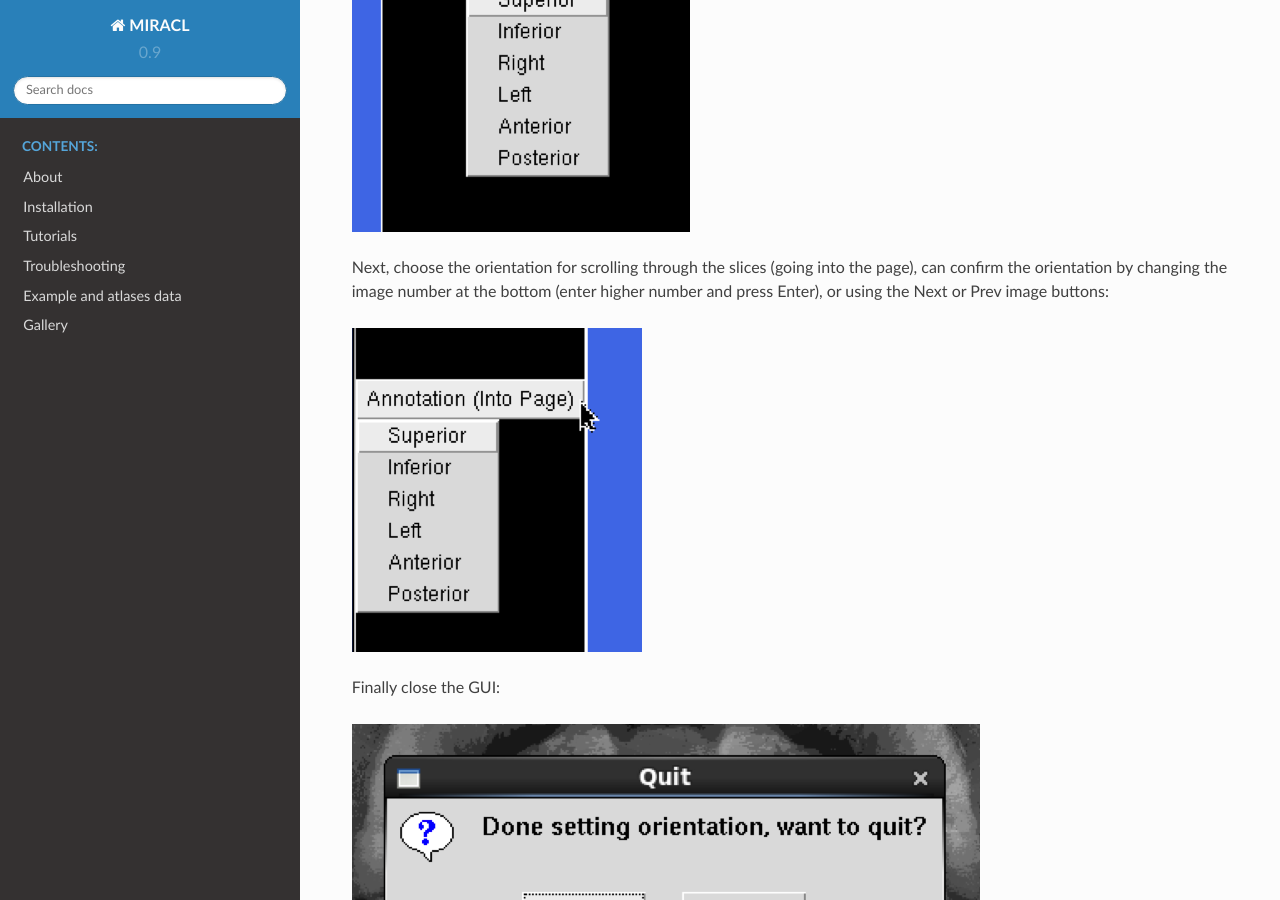
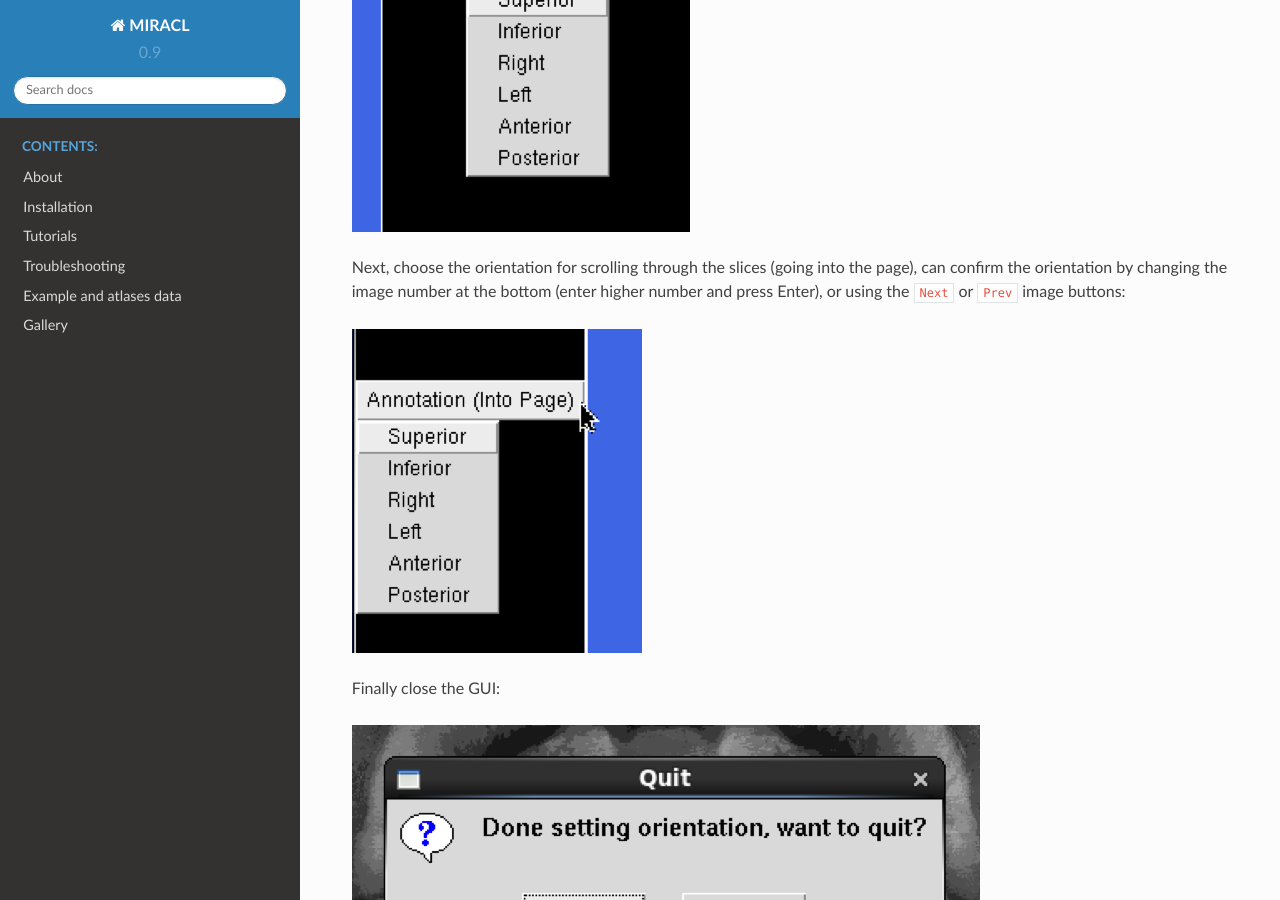
Before and after one commit to AICONSlab/MIRACL, a Sphinx documentation site: the page built from docs/tutorials/clar_reg/clar_reg.md, in a window 1280 px wide and 900 px high, scrolled down 3890 px. Built offline with Sphinx 7.4.7 and the Read the Docs theme 2.0.0, drawn with Linux system fonts in a browser that asks for light colours; part of the change alters nothing that is shown; some of the changed text lies outside the part shown.

```diff
--- a/docs/tutorials/clar_reg/clar_reg.md
+++ b/docs/tutorials/clar_reg/clar_reg.md
@@ -59,7 +59,7 @@ Then choose the orientation at the top and right of the image:
 
 Next, choose the orientation for scrolling through the slices (going into
 the page), can confirm the orientation by changing the image number at the
-bottom (enter higher number and press Enter), or using the Next or Prev image
+bottom (enter higher number and press Enter), or using the `Next` or `Prev` image
 buttons:
 
 ![](reg5.png)
@@ -78,8 +78,8 @@ Conversion parameters description:
 | ---       | ---         | ---     |
 | out nii   | Output nifti name | `clarity` |
 | downsample ratio | Downsample factor for conversion | `5` |
-| channel # | Number for extracting single channel from multiple channel data (leave blank if single channel data/tiff files) | `1` |
-| channel prefix | String before channel number in file name (leave blank if single channel). <br><br>For example, if tiff file name has `_C001_.tif` for channel 1 and `_C002_.tif` for channel 2, to choose channel 1 if it's the auto fluorescence channel: <ul><li>Chan number would be: `1`</li><li>Chan prefix would be: `C00`</li></ul> | |
+| channel # | Number for extracting single channel from multiple channel data (leave blank if single channel data/tiff files) | `0` |
+| channel prefix | String before channel number in file name (leave blank if single channel). <br><br>For example, if tiff file name has `_C001_.tif` for channel 1 and `_C002_.tif` for channel 2, to choose channel 1 if it's the auto fluorescence channel: <ul><li>Chan number would be: `1`</li><li>Chan prefix would be: `C00`</li></ul> | Channel prefix not invoked if not provided |
 | channel name | Output channel name | `eyfp` |
 | in-plane res | Original resolution in x-y plane in um | `5` |
 | z res | Thickness (z-axis resolution/spacing between slices) in um | `5` |
@@ -97,8 +97,6 @@ Registration parameters description:
 | Labels resolution [vox] | Voxel size/resolution of labels in um accepted inputs are: `10`, `25` or `50` | `10` |
 | olfactory bulb | If olfactory bulb is included in the dataset. Accepted inputs are: <ul><li>`0` -> not included</li><li>`1` -> included</li></ul> | `0` |
 | Side | **Only if registering hemisphere, else leave blank**. Accepted inputs are: <ul><li>`rh` -> right hemisphere</li><li>`lh` -> left hemisphere</li></ul> | `None` |
-
----
 
 ## Command-line
 
```
